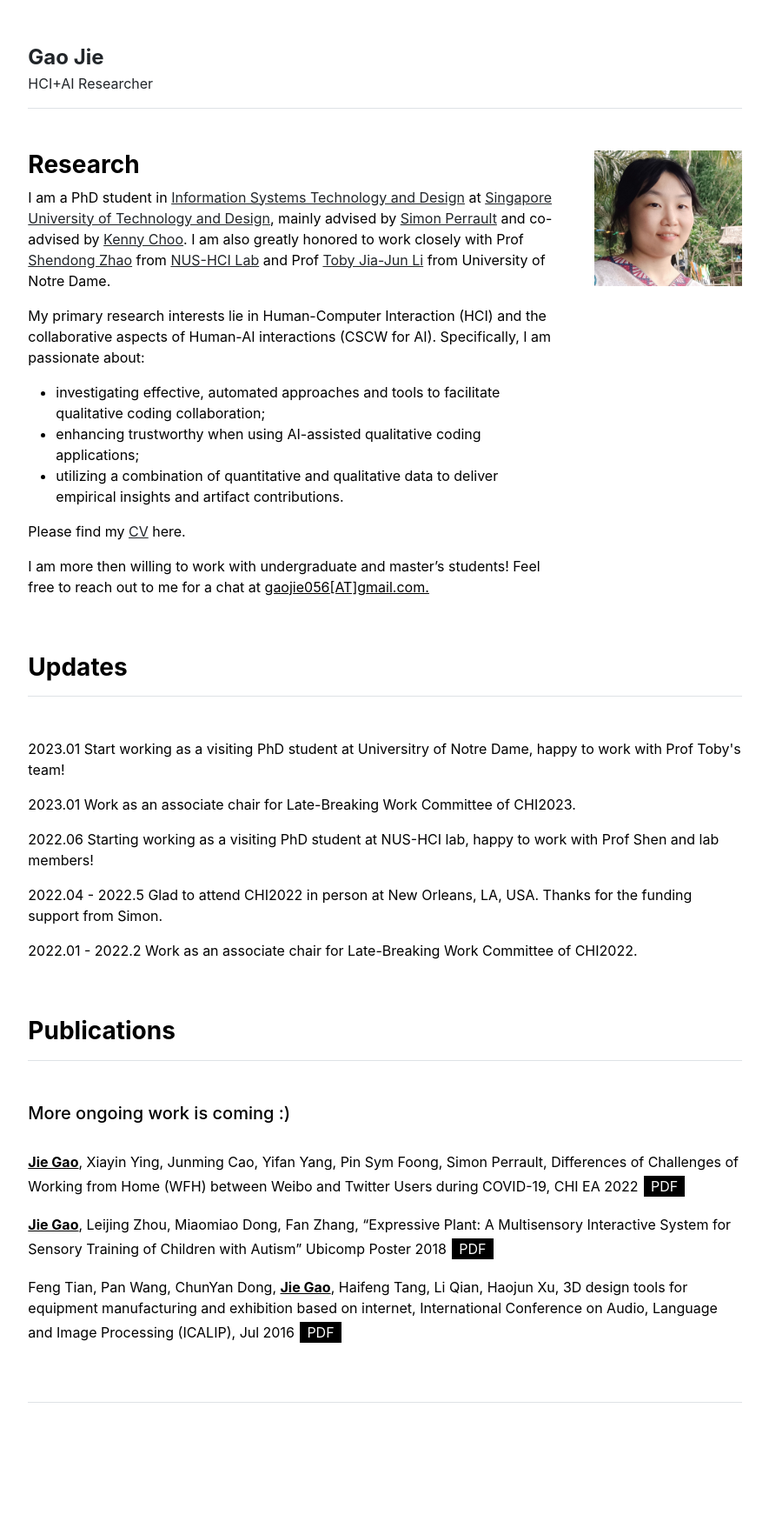
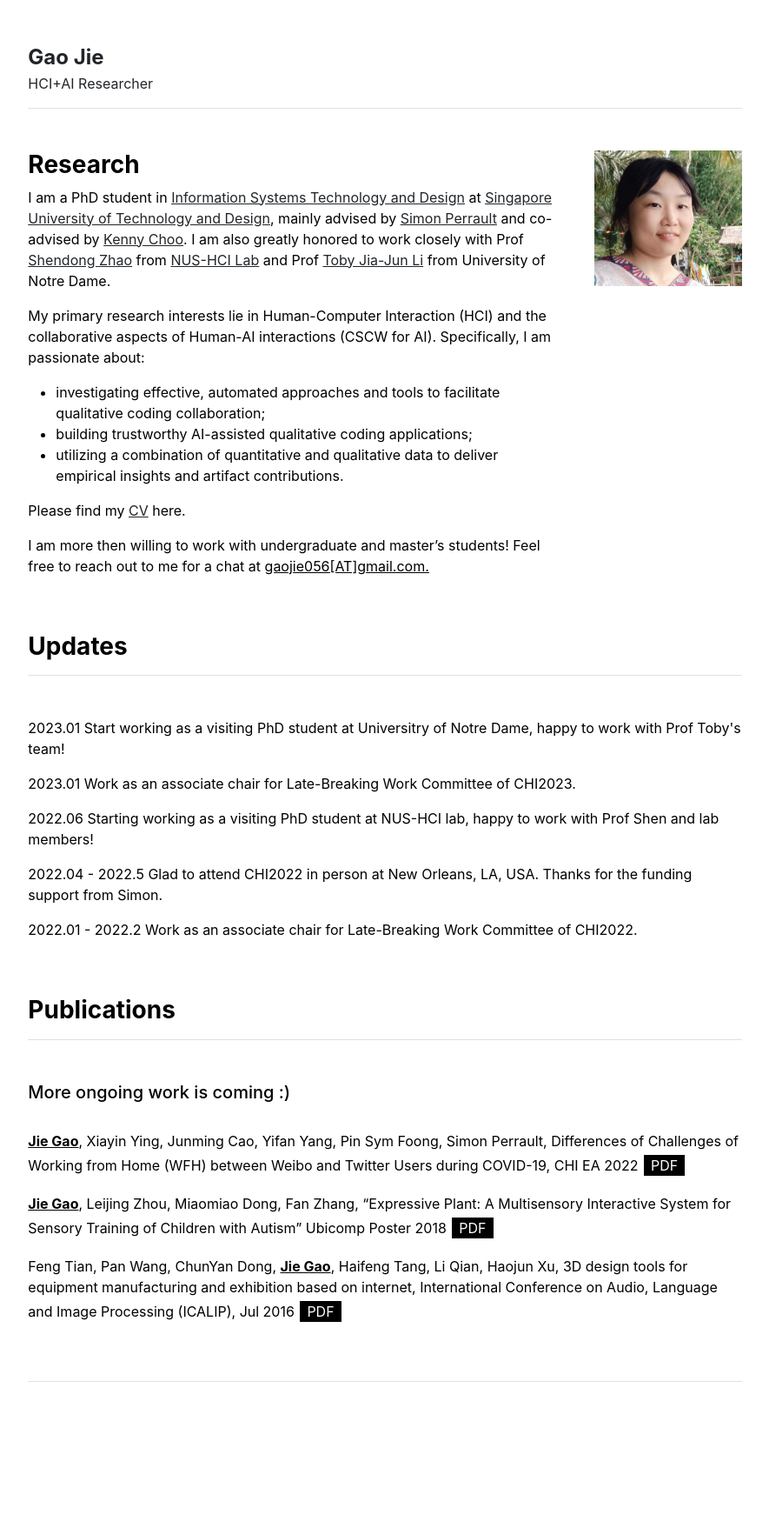
Before and after one commit to gaojie058/gaojie058.github.io, a Jekyll site: the page built from index.md, in a window 1280 px wide. Shown: the whole page at 87% size, without its empty margins (197-1082 px from the left). Built offline with Jekyll 4.4.1, drawn with Linux system fonts in a browser that asks for light colours; after the commit the page ends 1733 px from its top, so only the background shows below that.

Commit message:
Update index.md

```diff
--- a/index.md
+++ b/index.md
@@ -10,7 +10,7 @@ I am a PhD student in [Information Systems Technology and Design](https://istd.s
 My primary research interests lie in Human-Computer Interaction (HCI) and the collaborative aspects of Human-AI interactions (CSCW for AI). Specifically, I am passionate about:
 
 - investigating effective, automated approaches and tools to facilitate qualitative coding collaboration;
-- enhancing trustworthy when using AI-assisted qualitative coding applications;
+- building trustworthy AI-assisted qualitative coding applications;
 - utilizing a combination of quantitative and qualitative data to deliver empirical insights and artifact contributions.
 
 Please find my [CV](assets/img/CV_public.pdf) here.
```
